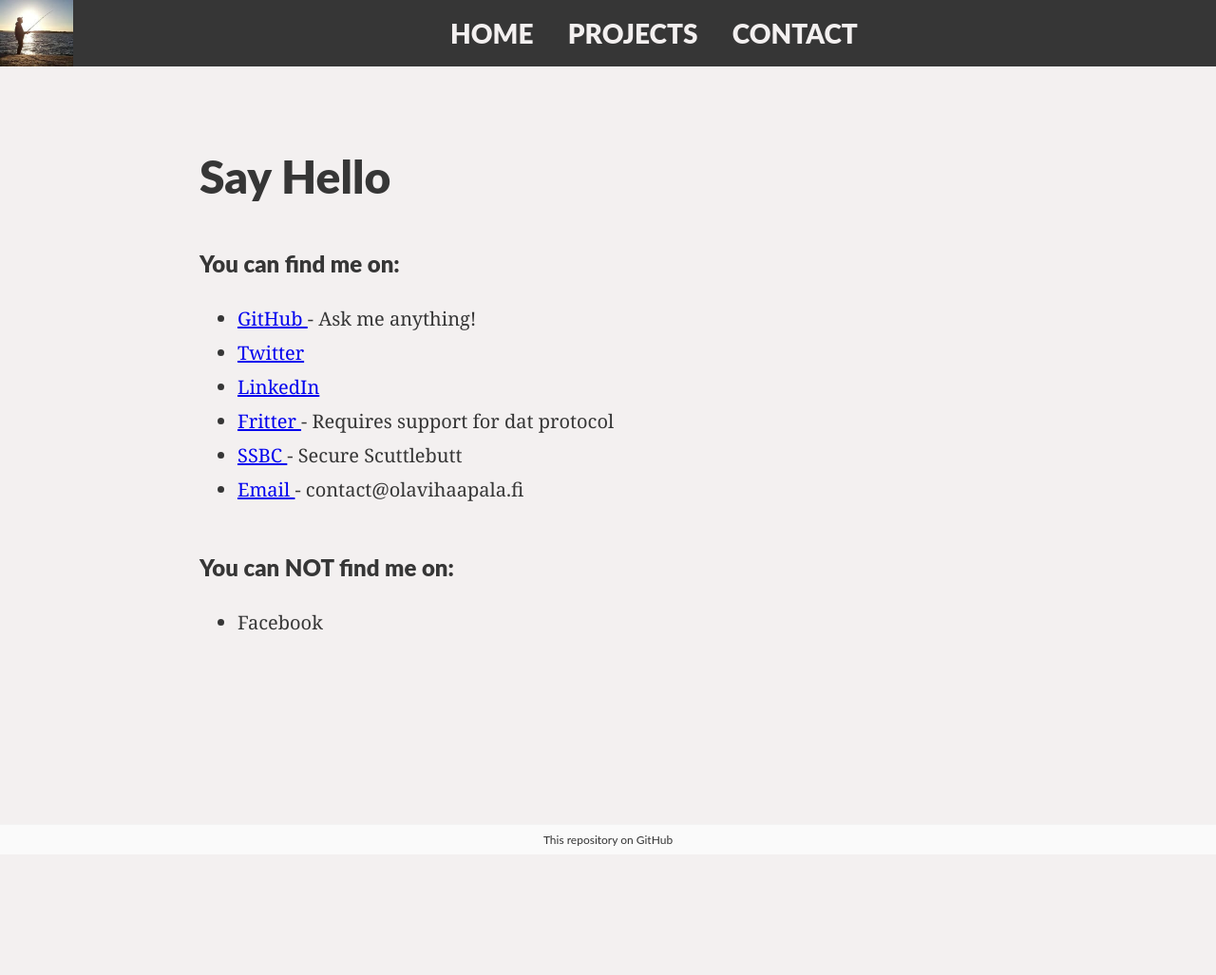
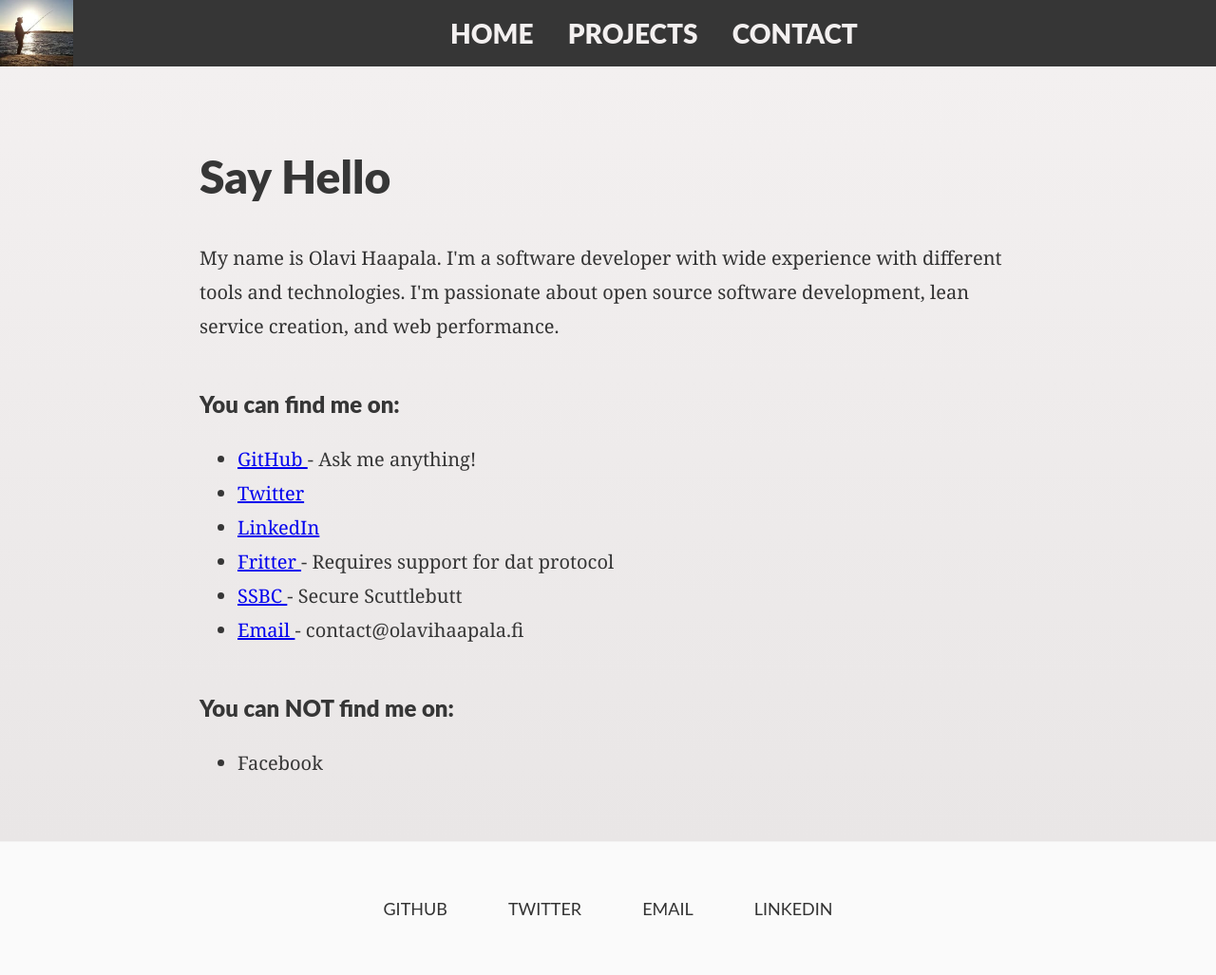
Before and after one commit to olpeh/olpeh.github.io, a Jekyll site: the page built from contact.html, in a window 1280 px wide. Shown: the whole page at 95% size. Built offline with Jekyll 4.4.1, drawn with Linux system fonts in a browser that asks for light colours; before the commit the page ends 900 px from its top, so only the background shows below that.

Commit message:
Add footer and more details to contact page

```diff
--- a/_includes/contact.html
+++ b/_includes/contact.html
@@ -1,3 +1,9 @@
+<p>
+  My name is Olavi Haapala. I'm a software developer with wide experience with
+  different tools and technologies. I'm passionate about open source software
+  development, lean service creation, and web performance.
+</p>
+
 <h3>You can find me on:</h3>
 <ul>
   <li>
--- a/_includes/css/main.css
+++ b/_includes/css/main.css
@@ -4,7 +4,6 @@ body {
   height: 100%;
   margin: 0;
   padding: 0;
-  background: rgb(243, 240, 240);
   color: rgb(54, 54, 54);
 }
 
@@ -62,6 +61,7 @@ nav a {
 main {
   width: 100%;
   flex: 1;
+  background-image: linear-gradient(rgb(243, 240, 240), rgb(233, 230, 230));
 }
 
 .main-content {
@@ -160,15 +160,18 @@ footer {
   border-top: thin solid #f3f3f3;
   background-color: #fafafa;
   text-align: center;
-  padding: 8px 0;
-  width: 100%;
-  font-size: 12px;
   font-family: 'Lato', 'Helvetica Neue', Helvetica, sans-serif;
+  display: flex;
+  justify-content: center;
+  align-items: center;
+  min-height: 140px;
+  text-transform: uppercase;
+  font-size: 18px;
 }
 
 footer a {
   text-decoration: none;
-  margin: 8px;
+  padding: 32px;
   color: #333;
   font-family: 'Lato', 'Helvetica Neue', Helvetica, sans-serif;
 }
@@ -221,6 +224,11 @@ footer a {
     margin-left: -10px;
     margin-right: -10px;
   }
+
+  footer {
+    flex-direction: column;
+    min-height: 50%;
+  }
 }
 
 @media screen and (max-width: 362px) {
--- a/_includes/footer.html
+++ b/_includes/footer.html
@@ -4,7 +4,20 @@
     rel="noopener"
     target="_blank"
   >
-    This repository on GitHub
+    GitHub
+  </a>
+  <a href="https://twitter.com/0lpeh" rel="noopener" target="_blank">
+    Twitter
+  </a>
+  <a href="mailto:contact@olavihaapala.fi" rel="noopener" target="_blank">
+    Email
+  </a>
+  <a
+    href="https://www.linkedin.com/in/olavi-haapala-b7b752162"
+    rel="noopener"
+    target="_blank"
+  >
+    LinkedIn
   </a>
 </footer>
 
```
